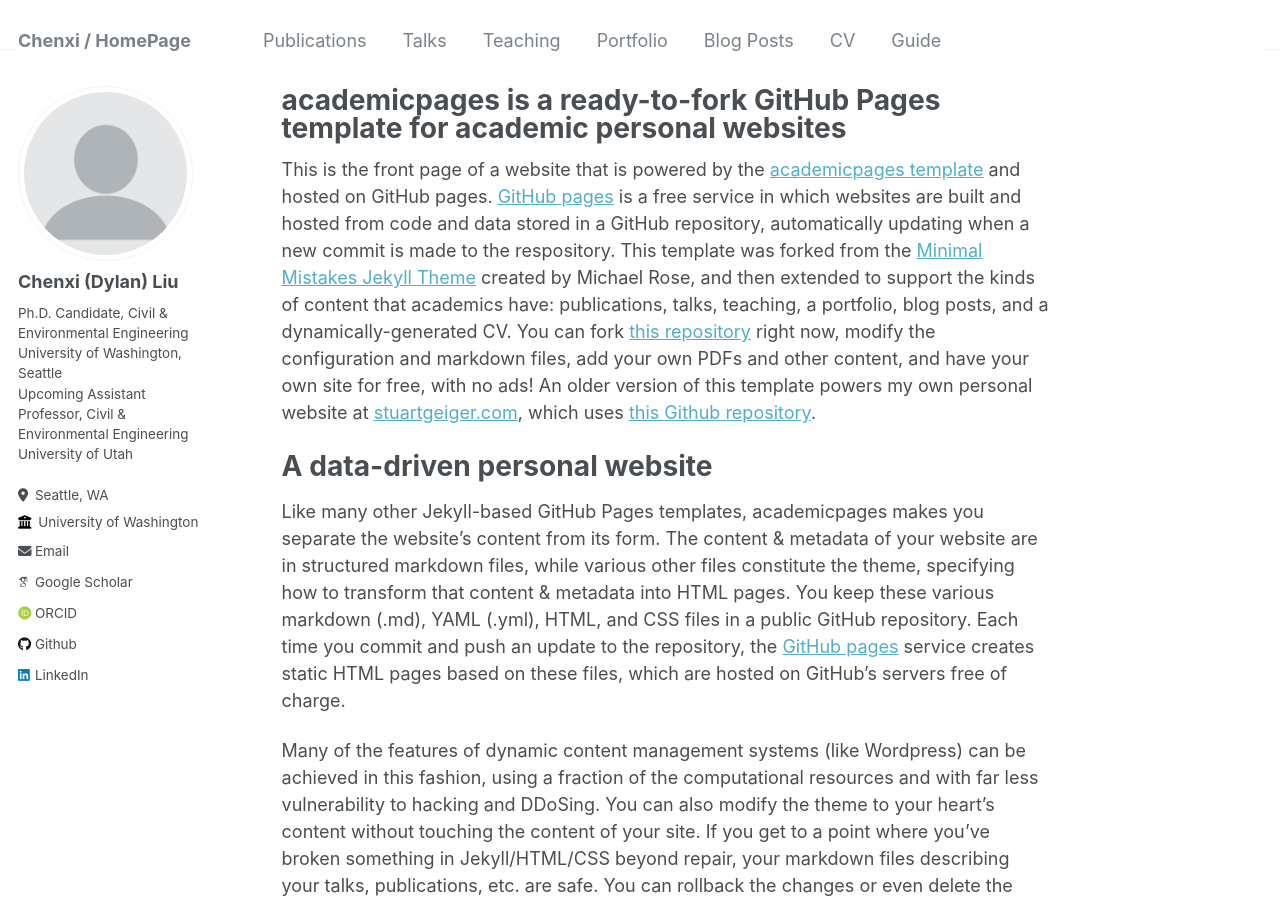
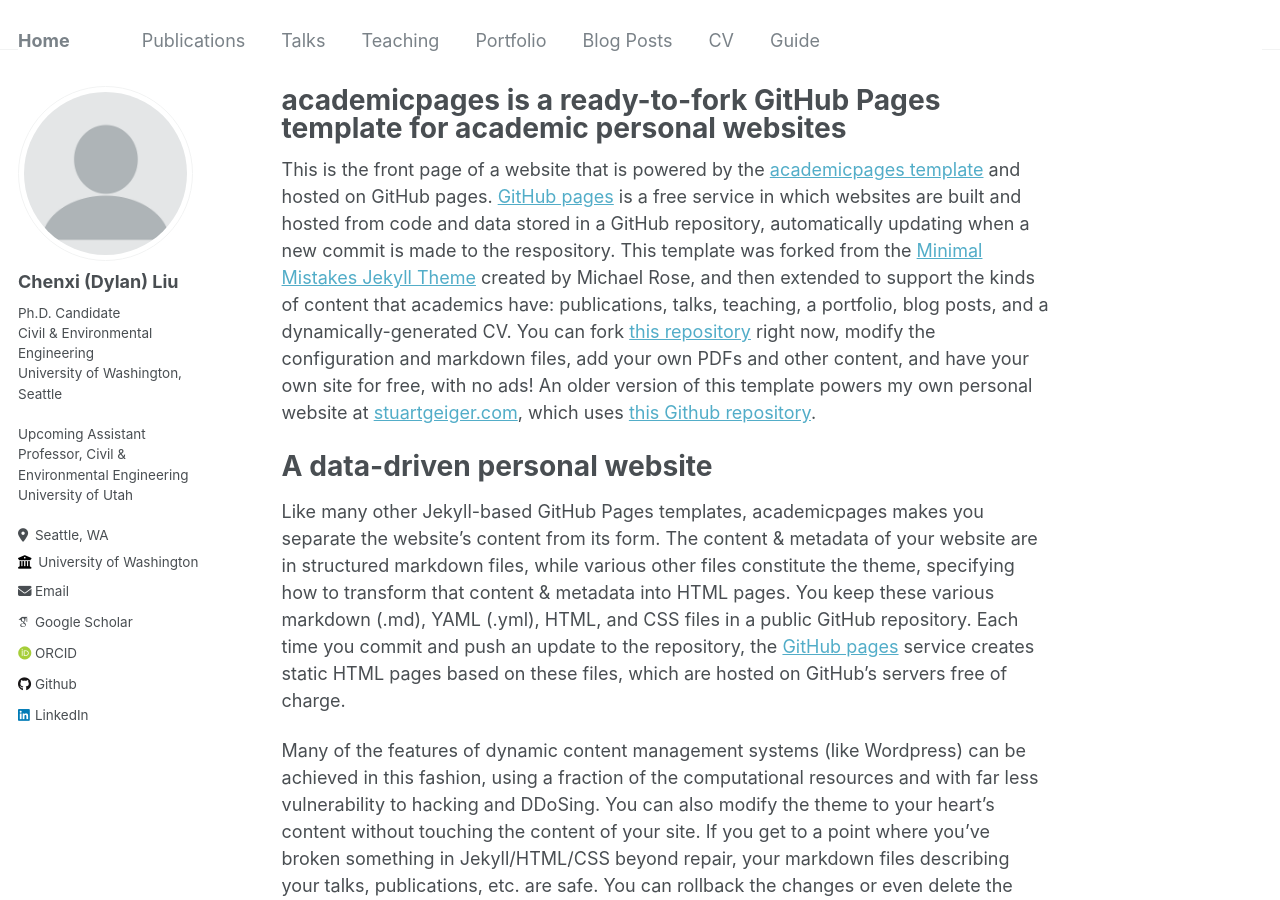
Before and after one commit to chenxiliu-dylan/chenxiliu-dylan.github.io, a Jekyll site: the page built from _pages/about.md, in a window 1280 px wide and 900 px high. Built offline with Jekyll 4.4.1, drawn with Linux system fonts in a browser that asks for light colours; some web fonts are replaced.

Commit message:
Update _config.yml

```diff
--- a/_config.yml
+++ b/_config.yml
@@ -8,7 +8,7 @@
 
 # Basic Site Settings
 locale                   : "en-US"
-title                    : "Chenxi / HomePage"
+title                    : "Home"
 title_separator          : "-"
 name                     : "Chenxi Liu"
 description              : ""
@@ -24,7 +24,7 @@ author:
   avatar           : "profile.png"
   name             : "Chenxi (Dylan) Liu"
   pronouns         : # example: "she/her"
-  bio              : "Ph.D. Candidate, Civil & Environmental Engineering <br /> University of Washington, Seattle <br /> Upcoming Assistant Professor, Civil & Environmental Engineering <br /> University of Utah"
+  bio              : "Ph.D. Candidate <br /> Civil & Environmental Engineering <br /> University of Washington, Seattle <br /> <br /> Upcoming Assistant Professor, Civil & Environmental Engineering <br /> University of Utah"
   location         : "Seattle, WA"
   employer         : "University of Washington"
   uri              : # URL
```
